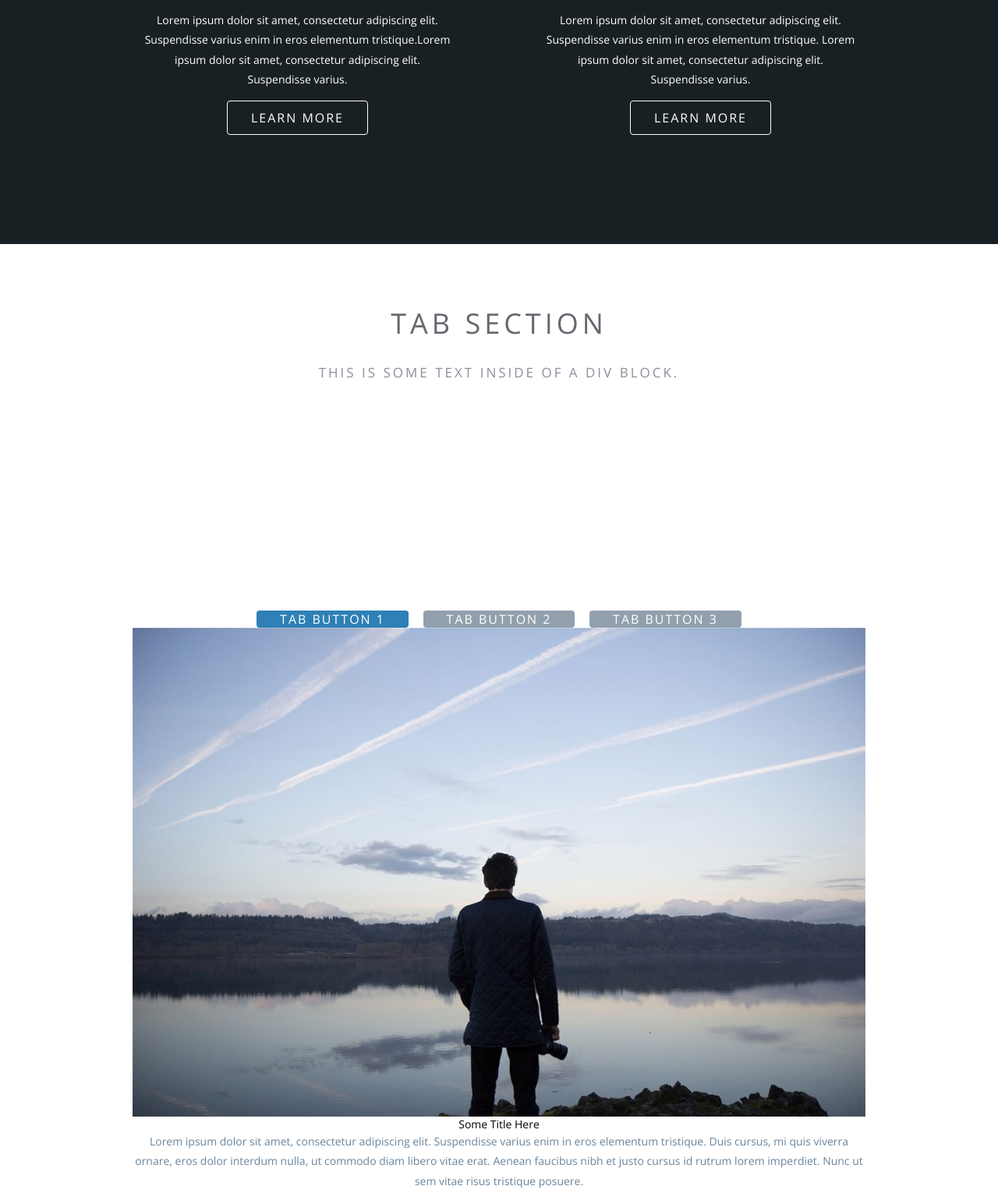
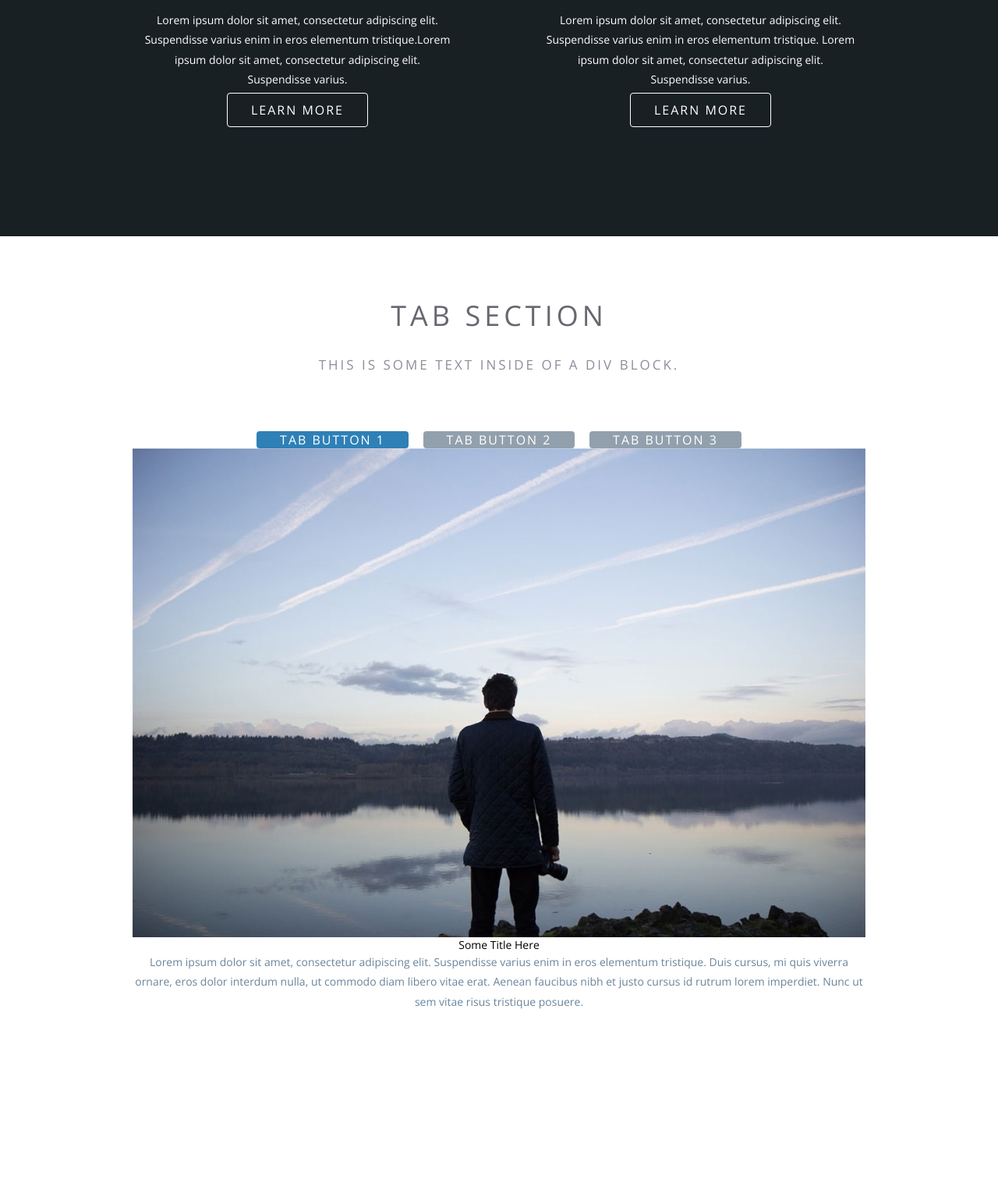
Before and after one commit to AnastasiyaP-13/velocity, a plain HTML site: page index.html in a window 1280 px wide. Shown: the part 1940-3470 px from the top of the page at 78% size. After the commit the page ends 3317 px from the top, so only its background shows below. Drawn offline with nearby package versions, Linux system fonts and the light colour scheme.

Commit message:
fix tabs layout

```diff
--- a/index.html
+++ b/index.html
@@ -108,12 +108,6 @@
                         <p class="subtitle">This is some text inside of
                             a div block.</p>
                     </div>
-                </div>
-            </section>
-
-            <section class="tab-section common-section">
-                <div class="container">
-                    <div class="title-wrapper"> </div>
                     <div class="tabs">
                         <div class="tabs_nav">
                             <button class="active" type="button">Tab Button 1</button>
--- a/style.css
+++ b/style.css
@@ -265,7 +265,7 @@ p {
 
 
 .services .link {
-    margin-top: 15px;
+    margin-top: 5px;
 }
 
 
```
